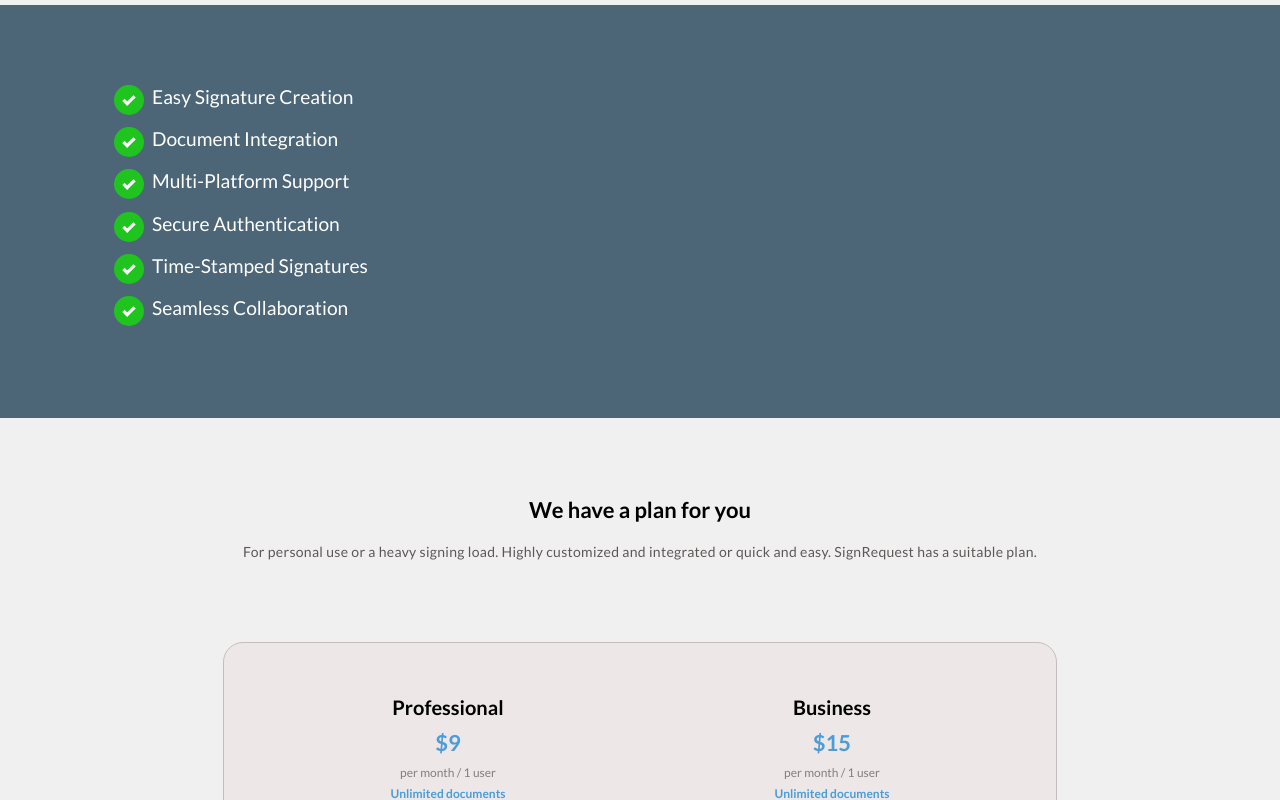
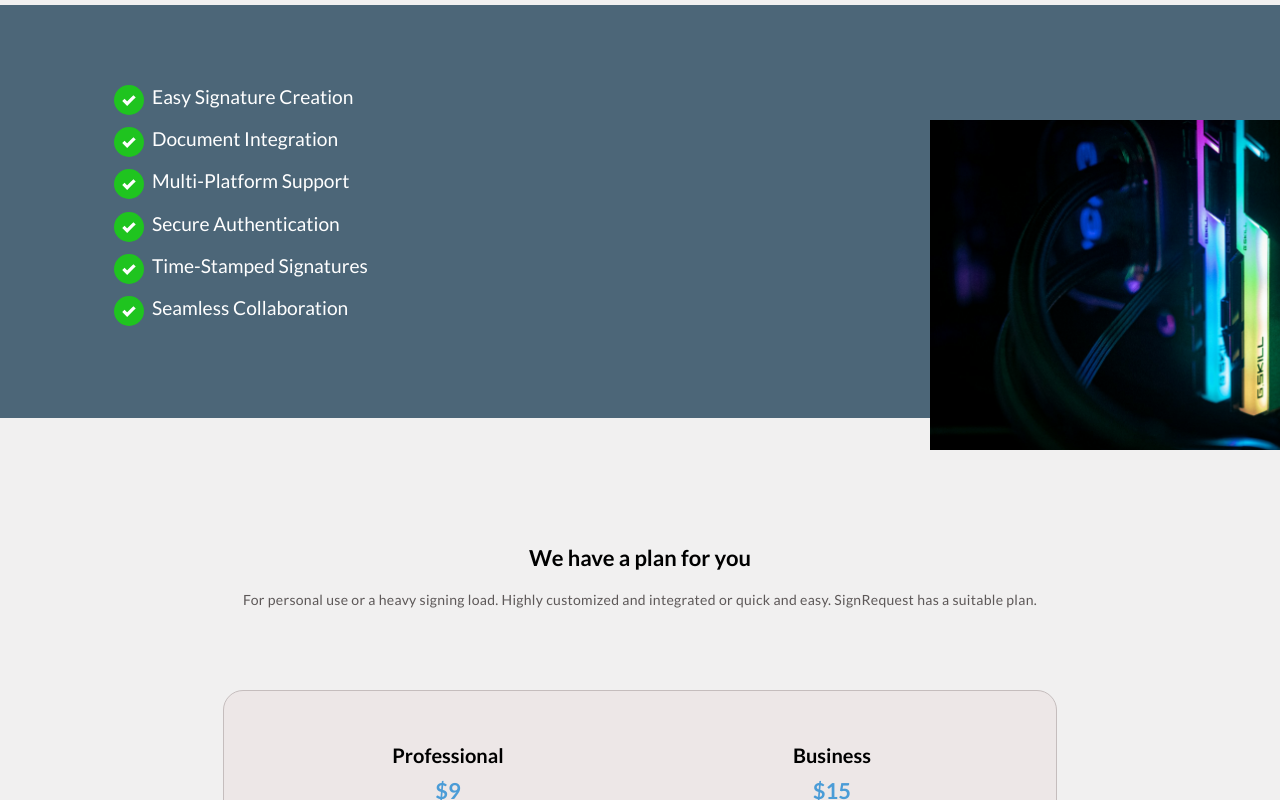
Before and after one commit to nathan-assefa/digital-signature-frontend, a React (Vite) app: page / in a window 1280 px wide. Shown: the part 1140-1940 px from the top of the page. Built offline with nearby package versions, Linux system fonts and the light colour scheme; what @syncfusion/ej2-base would draw is missing.

Commit message:
adding picture to the landing page

```diff
--- a/src/components/HomePage.tsx
+++ b/src/components/HomePage.tsx
@@ -65,7 +65,7 @@ const HomePage = () => {
             <li>Seamless Collaboration</li>
           </ul>
 
-          {/* <img src="images/holding-phone.jpg" alt="Man holding phone"> */}
+          <div className="signing-picuture"></div>
         </div>
       </section>
       <div className="bill-plan">
--- a/src/styles/HomePage.css
+++ b/src/styles/HomePage.css
@@ -233,6 +233,7 @@ section.features-section {
   background: #4c6678;
   color: white;
   margin-top: 5em;
+  position: relative;
 }
 
 ul.features-list {
@@ -264,8 +265,17 @@ ul.features-list li:before {
   margin-right: 0.5em;
 }
 
-.features-section img {
-  display: none;
+.features-section .signing-picuture {
+  /* display: none; */
+  display: block;
+  background-image: url("../images/sign-3.jpg");
+  background-size: cover;
+  position: absolute;
+  right: 0;
+  width: 170px;
+  bottom: -5em;
+  z-index: 9999;
+  height: 130px;
 }
 
 /* features */
@@ -336,7 +346,7 @@ ul.features-list li:before {
 
 /*bill pan */
 .bill-plan {
-  margin-top: 5em;
+  margin-top: 8em;
   font-family: Lato;
   text-align: center;
 }
@@ -498,6 +508,14 @@ ul.features-list li:before {
     font-size: 16px;
   }
 
+  .features-section .signing-picuture {
+    right: 0;
+    width: 350px;
+    bottom: -2em;
+    z-index: 9999;
+    height: 330px;
+  }
+
   /* features */
   .features {
     margin-top: 5em;
```
Also changed, not shown: src/images/sign-3.jpg (added).
